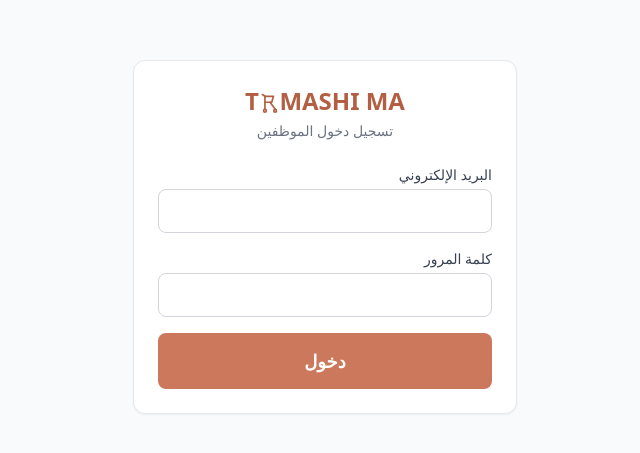
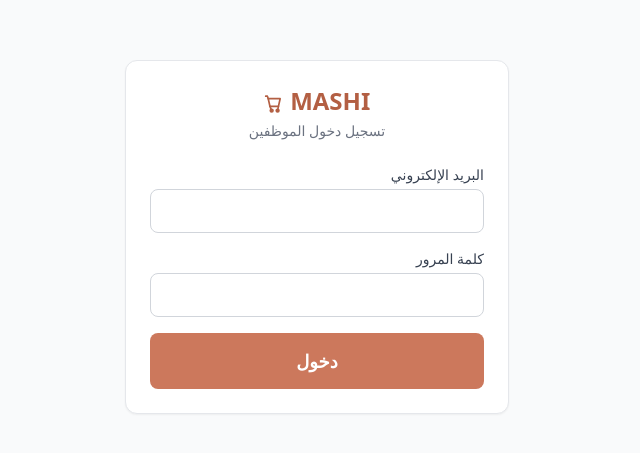
Before and after one commit to akbasha9102-crypto/dddmart, a Next.js app: page /login in a window 1280 px wide. Shown: the part 163-616 px from the top of the page, without its empty margins (444-1084 px from the left). Built offline with nearby package versions, Linux system fonts and the light colour scheme.

Commit message:
Drop MART text, show standalone cart icon after MASHI
Replaces the letter-shaped cart-R with a full cart glyph (handle,
basket, two wheels) placed after "MASHI", removing "MART" text
entirely. Applies everywhere via the shared BrandName component.

```diff
--- a/components/shared/BrandName.tsx
+++ b/components/shared/BrandName.tsx
@@ -5,21 +5,18 @@
 }
 
 /**
- * Renders the "MASHI MART" brand name as real, selectable text, with the R
- * in "MART" replaced by a shopping-cart glyph: a vertical stem (cart frame),
- * an open basket in place of the bowl, a diagonal rear strut in place of the
- * leg, and two wheels where the R's legs would meet the baseline. It still
- * reads as "R" at a glance while doubling as the cart icon. Uses
+ * Renders the "MASHI" brand name followed by a standalone shopping-cart
+ * glyph (handle, basket, two wheels) in place of the old "MART" text. Uses
  * `currentColor` so it inherits the caller's text color. Accepts className
  * so callers keep their own heading/link typography and color.
  */
 export function BrandName({ className }: BrandNameProps) {
   return (
     <span className={cn(className)}>
-      <span aria-hidden="true" className="inline-flex items-baseline">
-        MASHI MA
+      <span aria-hidden="true" className="inline-flex items-baseline gap-1.5">
+        MASHI
         <svg
-          className="inline-block h-[0.85em] w-[0.85em] translate-y-[0.12em]"
+          className="inline-block h-[0.85em] w-[0.85em] translate-y-[0.15em]"
           viewBox="0 0 24 24"
           fill="none"
           stroke="currentColor"
@@ -27,16 +24,15 @@
           strokeLinecap="round"
           strokeLinejoin="round"
         >
-          <path d="M7 4 L4 2" />
-          <path d="M7 4 L7 19" />
-          <path d="M7 4 L17 4 L15 11 L7 11" />
-          <path d="M13 11 L19 19" />
-          <circle cx="7" cy="21" r="1.6" />
-          <circle cx="19" cy="21" r="1.6" />
+          <path d="M2 3 L4 3 L5 6" />
+          <path d="M5 6 L19 6 L17 15 L7 15 Z" />
+          <path d="M7 15 L9 20" />
+          <path d="M17 15 L16 20" />
+          <circle cx="9" cy="20" r="1.6" />
+          <circle cx="16" cy="20" r="1.6" />
         </svg>
-        T
       </span>
-      <span className="sr-only">MASHI MART</span>
+      <span className="sr-only">MASHI</span>
     </span>
   );
 }
```
